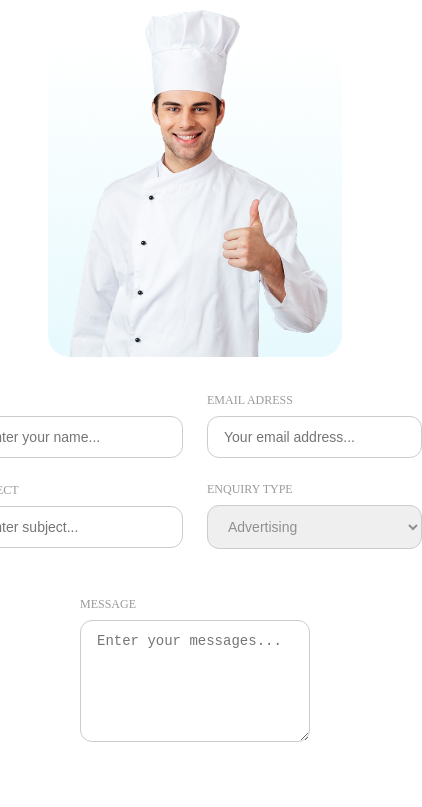
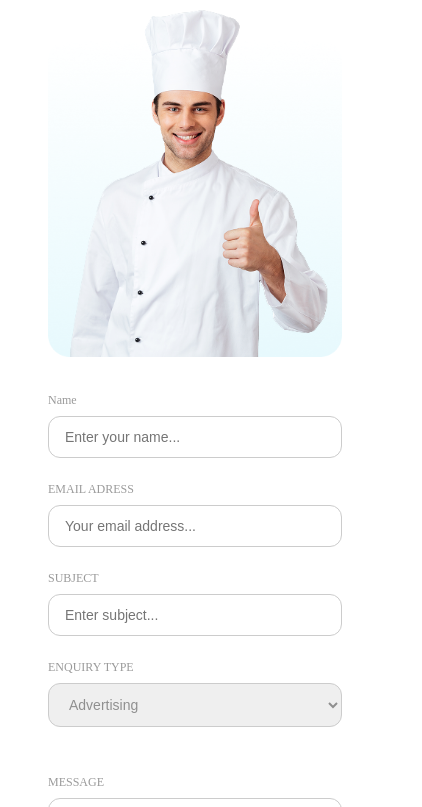
Before and after one commit to Happiness1957/foodieland, a plain HTML site: page contact.html in a window 390 px wide. Shown: the part 224-1031 px from the top of the page, 422 px wide, since content can reach past the window. Drawn offline with Linux system fonts and the light colour scheme.

Commit message:
css update

```diff
--- a/styles.css
+++ b/styles.css
@@ -368,6 +368,7 @@ nav ul li:hover::after {
   border-radius: 15px;
   border: none;
   cursor: pointer;
+  color: #000000;
 }
 .food {
   width: 100%;
@@ -1890,11 +1891,13 @@ footer {
   border-radius: 12px;
   color: #00000066;
   font-size: 14px;
+  outline: none;
 }
 
 .full-width {
   grid-column: 1 / -1;
   margin-top: 3rem;
+
 }
 
 .submit-btn {
@@ -1926,15 +1929,18 @@ width: 100%;
   }
   .contact-form {
     width: 100%;
+    margin: 0;
+    padding: 2rem 0;
   }
   .form-grid {
-   width: 100%;
-   display: grid;
-   align-items: center;
-   justify-content: center;
-   flex-direction: column;
+    grid-template-columns: 1fr;
+  }
+
+  .full-width {
+    grid-column: auto;
   }
   .submit-btn{
     width: 100%;
   }
-}
+
+}
```
